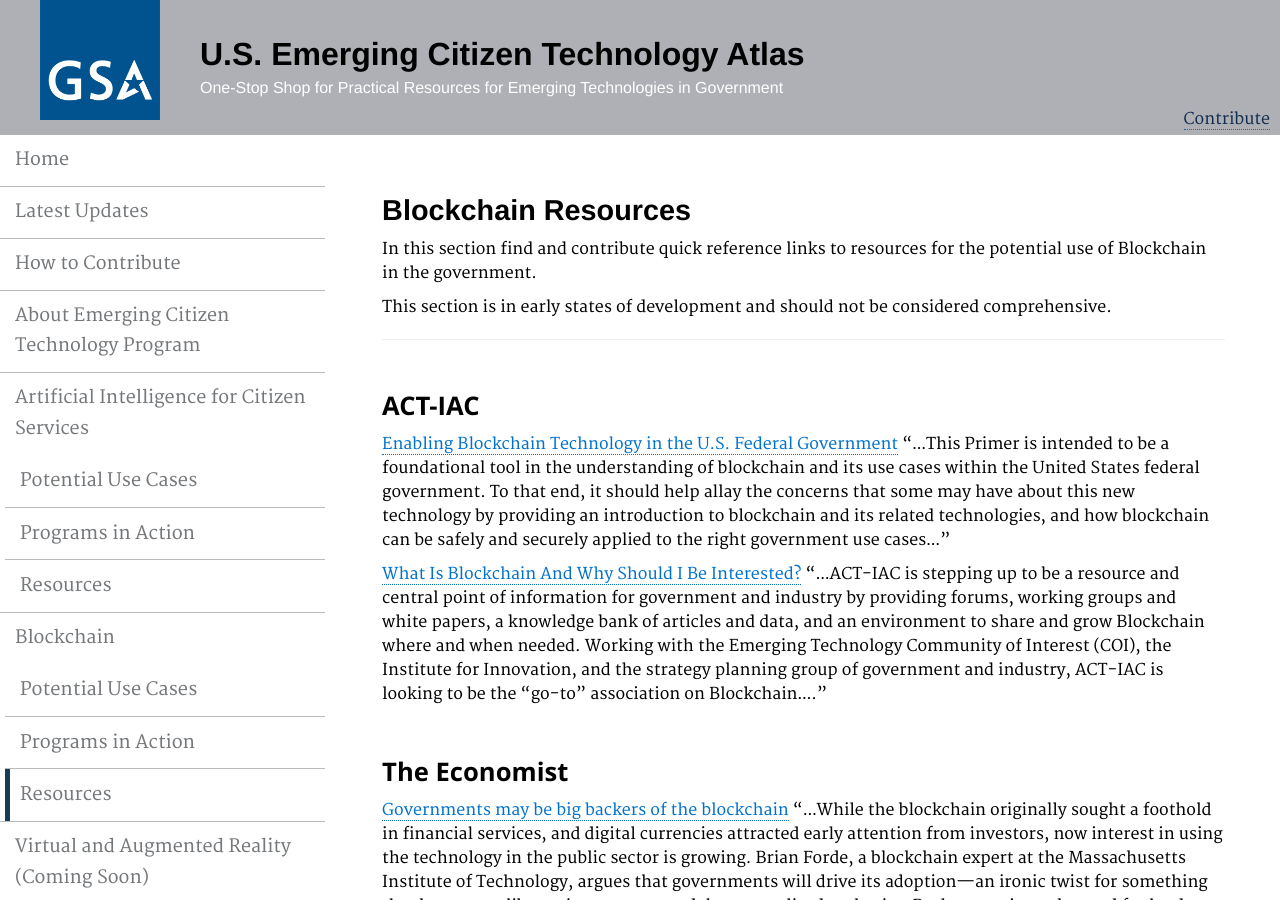
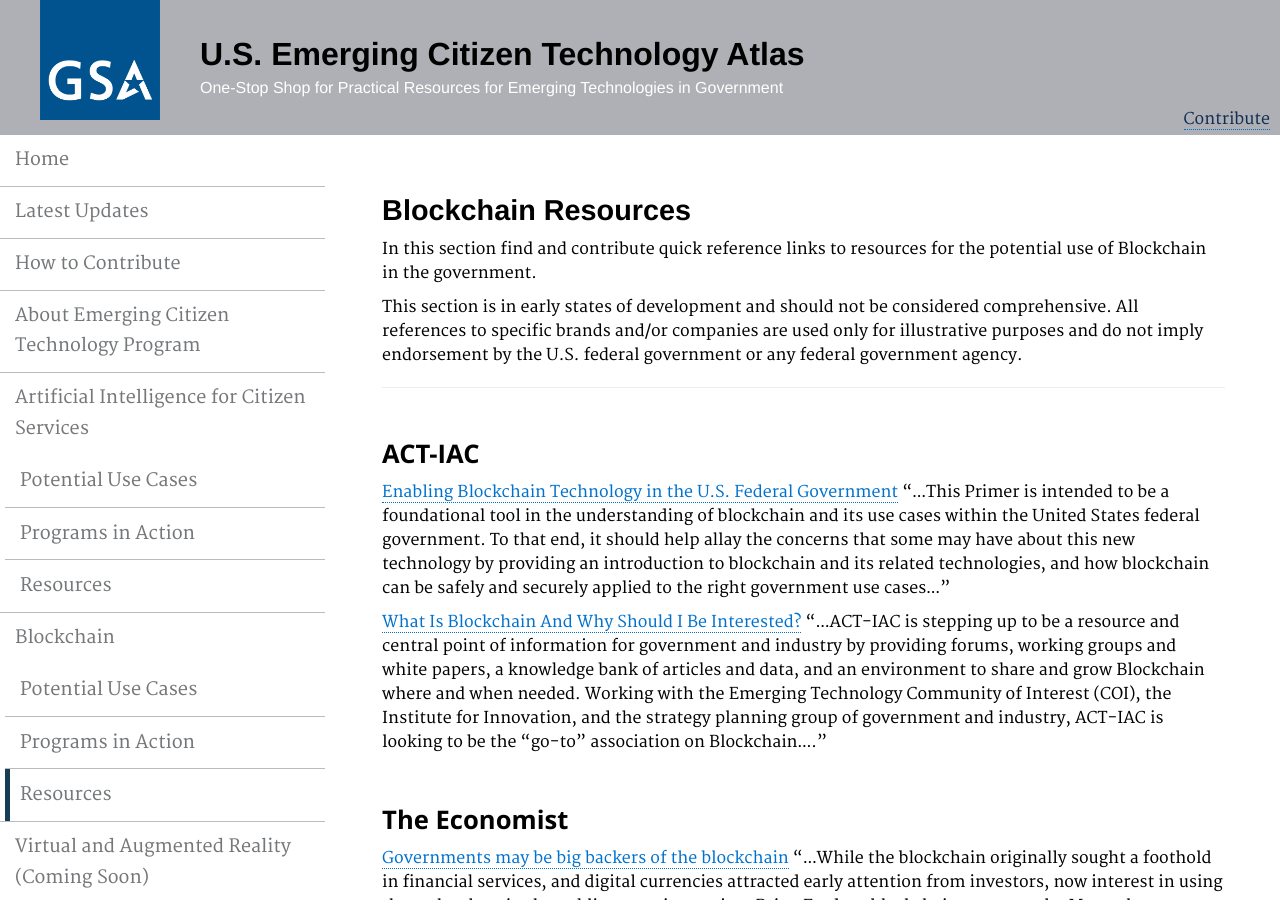
Before and after one commit to GSA/emerging-technology-atlas, a Jekyll site: the page built from pages/blockchain-resources.md, in a window 1280 px wide and 900 px high. Built offline with Jekyll 4.4.1, drawn with Linux system fonts in a browser that asks for light colours.

Commit message:
Update blockchain-resources.md

```diff
--- a/pages/blockchain-resources.md
+++ b/pages/blockchain-resources.md
@@ -9,7 +9,9 @@ description: ""
 
 In this section find and contribute quick reference links to resources for the potential use of Blockchain in the government.
 
-This section is in early states of development and should not be considered comprehensive.
+This section is in early states of development and should not be considered comprehensive. All references to specific brands and/or companies are used only for illustrative purposes and do not imply endorsement by the U.S. federal government or any federal government agency.
+
+
 
 ***
 
```
